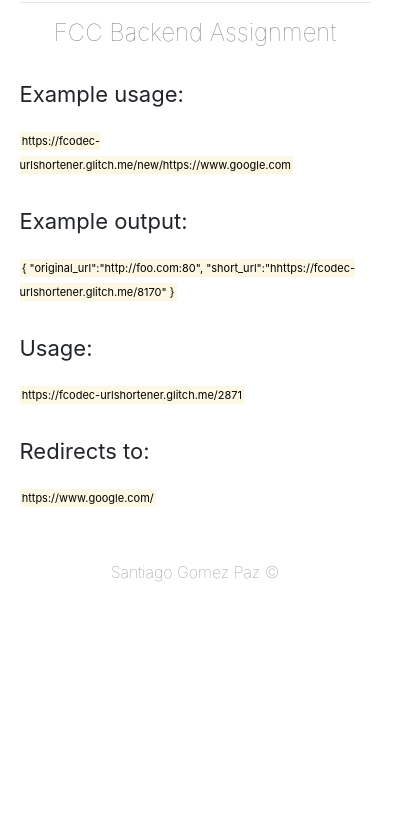
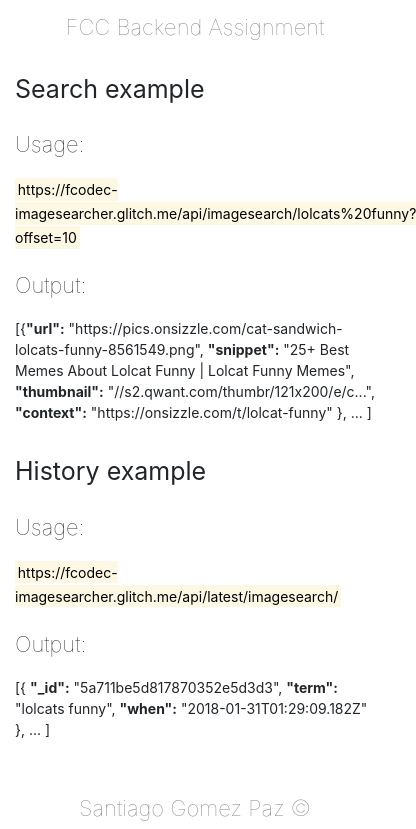
Before and after one commit to gomezpaz/imagesearcher, a website: page views/index.html in a window 390 px wide. Shown: the part 108-937 px from the top of the page, 416 px wide, since content can reach past the window. Before the commit the page ends 844 px from the top, so only its background shows below. Drawn offline with nearby package versions, Linux system fonts and the light colour scheme.

Commit message:
🍈🌲 Updated with Glitch

```diff
--- a/package.json
+++ b/package.json
@@ -1,5 +1,5 @@
 {
-  "name": "focdec-imagesearcher",
+  "name": "fcodec-imagesearcher",
   "version": "0.0.1",
   "description": "Basic node.js image searcher app",
   "main": "server.js",
@@ -8,7 +8,8 @@
   },
   "dependencies": {
     "express": "^4.16.2",
-    "mongodb": "^3.0.1"
+    "mongodb": "^3.0.1",
+    "qwant-api": "*"
   },
   "engines": {
     "node": "8.x"
--- a/public/style.css
+++ b/public/style.css
@@ -1,25 +1,13 @@
-.app {
-  position: absolute;
-  top: 50%;
-  left: 50%;
-  margin-top: -333px;
-  margin-left: -250px;
-  height: 666px;
-  width: 500px;
-  box-shadow: 0 4px 8px 0 rgba(0, 0, 0, 0.2), 0 6px 20px 0 rgba(0, 0, 0, 0.19);
-  background-color: white;
-  z-index: 0;
-}
-
 .title1 {
   margin-top: 10px;
-  font-size: 35px;
+  font-size: 33px;
   font-weight: 400
 }
 
 .title2 {
   color: grey;
   font-weight: 100;
+  font-size: 22px;
   margin-bottom: 8px
 }
 
@@ -29,44 +17,17 @@
   margin-top: 30px
 }
 
+.title4 {
+  font-size: 22px;
+  font-weight: 100;
+  margin-top: 20px
+}
+
 .plainText {
   font-size: 14px;
   font-weight: 400;
 }
 
-.box {
-  margin: 5%;
-}
-
 .name {
   margin-top: 55px
 }
-
-/* Mobile compatibility */
-
-@media only screen and (max-width: 480px) {
-  .back {
-    background-image: none;
-  }
-
-  .app {
-    position: absolute;
-    top: 0%;
-    left: 0%;
-    margin-top: 0px;
-    margin-left: 0;
-    margin-right: 0;
-    width: 100%;
-    box-shadow: none;
-    background-color: white;
-    z-index: 0;
-  }
-
-  .title3 {
-    font-size: 22px;
-  }
-
-  .plainText {
-    font-size: 11px;
-  }
-}
--- a/views/index.html
+++ b/views/index.html
@@ -9,13 +9,12 @@
     <meta http-equiv="X-UA-Compatible" content="IE=edge">
     <meta name="viewport" content="width=device-width, initial-scale=1">
     <link rel="stylesheet" href="/style.css">
-    <!-- Add bootstrap framework -->
     <link rel="stylesheet" href="https://maxcdn.bootstrapcdn.com/bootstrap/4.0.0/css/bootstrap.min.css" integrity="sha384-Gn5384xqQ1aoWXA+058RXPxPg6fy4IWvTNh0E263XmFcJlSAwiGgFAW/dAiS6JXm" crossorigin="anonymous">
   </head>
   <body class="back">
-    <div class="app">
+    <div class="container">
       <h1 class="title1 text-center">
-        URL Shortener Microservice
+        Img Search Abstraction Layer
       </h1>
       <hr class="my-3 box">
       <h4 class="title2 text-center">
@@ -23,29 +22,45 @@
       </h4>
       <div class="box">
         <p class="title3">
-          Example usage:
+          Search example
         </p>
-        <mark class="plainText">
-          https://fcodec-urlshortener.glitch.me/new/https://www.google.com
-        </mark>
-        <p class="title3">
-          Example output:
-        </p>
-        <mark class="plainText">
-          { "original_url":"http://foo.com:80", "short_url":"hhttps://fcodec-urlshortener.glitch.me/8170" }
-        </mark>
-        <p class="title3">
+        <p class="title4">
           Usage:
         </p>
         <mark class="plainText">
-          https://fcodec-urlshortener.glitch.me/2871
+          https://fcodec-imagesearcher.glitch.me/api/imagesearch/lolcats%20funny?offset=10
         </mark>
+        <p class="title4">
+          Output:
+        </p>
+        <p class="plainText">
+          [{<b>"url":</b> "https://pics.onsizzle.com/cat-sandwich-lolcats-funny-8561549.png",
+            <b>"snippet":</b> "25+ Best Memes About Lolcat Funny | Lolcat Funny Memes",
+            <b>"thumbnail":</b> "//s2.qwant.com/thumbr/121x200/e/c...",
+            <b>"context":</b> "https://onsizzle.com/t/lolcat-funny"
+           }, ...
+          ]
+        </p>
         <p class="title3">
-          Redirects to:
+          History example
+        </p>
+        <p class="title4">
+          Usage:
         </p>
         <mark class="plainText">
-          https://www.google.com/
+          https://fcodec-imagesearcher.glitch.me/api/latest/imagesearch/
         </mark>
+        <p class="title4">
+          Output:
+        </p>
+        <p class="plainText">
+          [{
+            <b>"_id":</b> "5a711be5d817870352e5d3d3",
+            <b>"term":</b> "lolcats funny",
+            <b>"when":</b> "2018-01-31T01:29:09.182Z"
+           }, ...
+          ]
+        </p>
       </div>
       <h6 class="text-center name title2">
         Santiago Gomez Paz &copy;
```
Also changed, not shown: server.js (+54 -4 lines), .config/configstore/update-notifier-npm.json.
